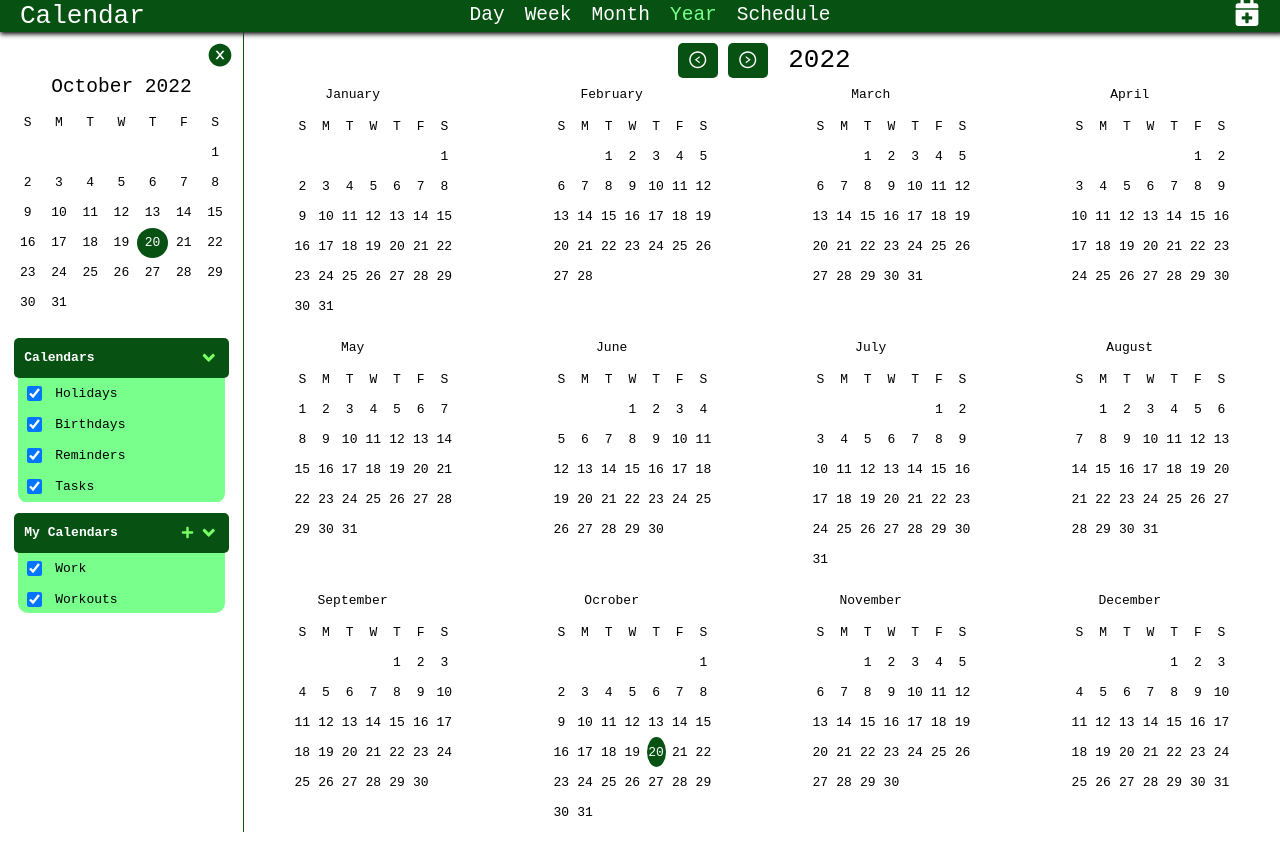
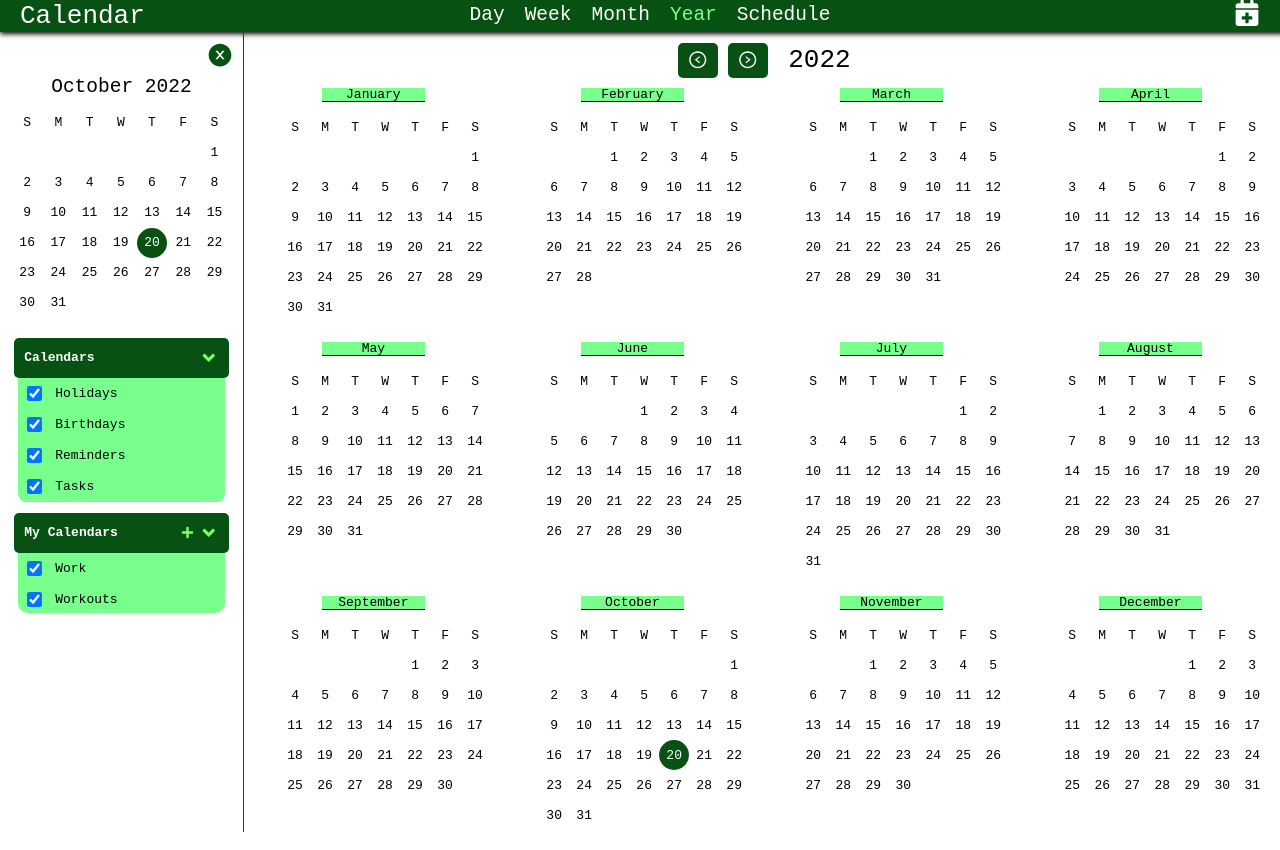
Before and after one commit to kraig-hebert/calendar, a React (Create React App) app: page / in a window 1280 px wide. Both pictures are taken after a click on the item "Year". Built offline with nearby package versions, Linux system fonts and the light colour scheme.

Commit message:
used new SmallCalendar for the sideDrawer calendar

```diff
--- a/src/components/common/smallMonthCalendar/SmallMonthCalendar.jsx
+++ b/src/components/common/smallMonthCalendar/SmallMonthCalendar.jsx
@@ -47,6 +47,10 @@ const SmallMonthCalendar = (props) => {
   return <div className={classes.calendar}>{assembleCalendar()}</div>;
 };
 
+/*
+You must send the month and year of the month you want to build
+The date is the current date used make currentDate background green
+*/
 SmallMonthCalendar.propTypes = {
   month: PropTypes.number,
   year: PropTypes.number,
--- a/src/components/common/smallMonthCalendar/styles.js
+++ b/src/components/common/smallMonthCalendar/styles.js
@@ -12,8 +12,8 @@ export const useStyles = createUseStyles({
       display: 'flex',
       justifyContent: 'center',
       alignItems: 'center',
-      width: '100%',
-      height: '100%',
+      width: '30px',
+      height: '30px',
       cursor: 'default',
     },
   },
--- a/src/components/main/calendarTypes/yearCalendar/YearCalendar.jsx
+++ b/src/components/main/calendarTypes/yearCalendar/YearCalendar.jsx
@@ -3,7 +3,6 @@ import SmallMonthCalendar from '../../../common/smallMonthCalendar/SmallMonthCal
 import { useStyles } from './styles';
 import { useSelector } from 'react-redux';
 import { selectCurrentDate } from '../../../../reducers/appSettings';
-import { render } from '@testing-library/react';
 
 const YearCalendar = () => {
   const monthNames = [
@@ -16,7 +15,7 @@ const YearCalendar = () => {
     'July',
     'August',
     'September',
-    'Ocrober',
+    'October',
     'November',
     'December',
   ];
@@ -26,8 +25,9 @@ const YearCalendar = () => {
 
   const renderedCalendarWithName = monthNames.map((month, index) => {
     return (
-      <div key={index}>
+      <div key={index} className={classes.miniCalendar}>
         <p>{month}</p>
+        <div className={classes.bottomBorder}></div>
         <SmallMonthCalendar
           year={selectedYear}
           month={index}
--- a/src/components/main/calendarTypes/yearCalendar/styles.js
+++ b/src/components/main/calendarTypes/yearCalendar/styles.js
@@ -7,14 +7,27 @@ export const useStyles = createUseStyles({
     height: '93%',
     gridTemplateColumns: 'repeat(4, 1fr)',
     gridTemplateRows: 'repeat(3, 1fr)',
-    '& div': {
-      alignSelf: 'center',
-      justifySelf: 'center',
-      width: '80%',
-    },
     '& p': {
+      backgroundColor: 'rgb(120,255,140)',
+      display: 'block',
+      height: '100%',
+      width: '50%',
       textAlign: 'center',
-      width: '80%',
     },
   },
+  miniCalendar: {
+    alignSelf: 'center',
+    justifySelf: 'center',
+    width: '80%',
+    display: 'flex',
+    flexDirection: 'column',
+    alignItems: 'center',
+    justifyContent: 'center',
+  },
+  bottomBorder: {
+    display: 'block',
+    height: '1px',
+    backgroundColor: 'black',
+    width: '50%',
+  },
 });
--- a/src/components/sideDrawer/SideDrawer.jsx
+++ b/src/components/sideDrawer/SideDrawer.jsx
@@ -3,8 +3,7 @@ import { useSelector } from 'react-redux';
 import { useStyles } from './styles';
 import { AiFillCloseCircle } from 'react-icons/ai';
 import useSideDrawerToggle from '../../utils/useSideDrawerToggle';
-
-import DrawerCalendar from './drawerCalendar/DrawerCalendar';
+import SmallMonthCalendar from '../common/smallMonthCalendar/SmallMonthCalendar';
 import DefaultDrawerAccordion from './defaultDrawerAccordion/DefaultDrawerAccordion';
 
 import {
@@ -32,7 +31,11 @@ const SideDrawer = () => {
             />
           </div>
           <p className={classes.monthName}>{month}</p>
-          <DrawerCalendar date={date} />
+          <SmallMonthCalendar
+            year={date.getFullYear()}
+            month={date.getMonth()}
+            date={date}
+          />
           <DefaultDrawerAccordion />
           <CustomerDrawerAccordion />
         </div>
--- a/src/components/sideDrawer/drawerCalendar/DrawerCalendar.jsx
+++ /dev/null
@@ -1,50 +0,0 @@
-import React from 'react';
-import { useSelector } from 'react-redux';
-import { useStyles } from './styles';
-import { getDay, getDaysInMonth } from 'date-fns';
-import { selectCurrentDate } from '../../../reducers/appSettings';
-
-const DrawerCalendar = () => {
-  const classes = useStyles();
-  const date = useSelector(selectCurrentDate);
-  const days = ['S', 'M', 'T', 'W', 'T', 'F', 'S'];
-  const numberOfDaysInMonth = getDaysInMonth(date); // returns number of days in month
-  const dayNumber = date.getDate(); //  returns number of day of the month
-
-  const checkIfCurrentDay = (i) => {
-    if (dayNumber === i) return classes.currentDay;
-    else return undefined;
-  };
-
-  // returns day of week to start the first day of month on
-  const calendarStartDay = () =>
-    getDay(new Date(date.getFullYear(), date.getMonth(), 1));
-
-  // add dates to calendar
-  const setDatesOnCalendar = (renderedCalendar) => {
-    const startDayOfMonth = calendarStartDay();
-    for (let i = 0; i < startDayOfMonth; i++) {
-      renderedCalendar.push(<div key={i + 7}></div>);
-    }
-    for (let i = 1; i <= numberOfDaysInMonth; i++) {
-      renderedCalendar.push(
-        <div key={i + 6 + startDayOfMonth} className={checkIfCurrentDay(i)}>
-          {i}
-        </div>
-      );
-    }
-    return renderedCalendar;
-  };
-
-  // assemble renderedCalendar
-  const assembleCalendar = () => {
-    const renderedCalendarWithHeader = days.map((day, index) => (
-      <div key={index}>{day}</div>
-    ));
-    return setDatesOnCalendar(renderedCalendarWithHeader);
-  };
-
-  return <div className={classes.calendar}>{assembleCalendar()}</div>;
-};
-
-export default DrawerCalendar;
--- a/src/components/sideDrawer/drawerCalendar/styles.js
+++ /dev/null
@@ -1,25 +0,0 @@
-import { createUseStyles } from 'react-jss';
-
-export const useStyles = createUseStyles({
-  calendar: {
-    marginTop: '10px',
-    width: '90%',
-    display: 'grid',
-    gridTemplateColumns: 'repeat(7, 1fr)',
-    gridTemplateRows: 'repeat(7, 30px)',
-    marginBottom: '20px',
-    '& div': {
-      display: 'flex',
-      justifyContent: 'center',
-      alignItems: 'center',
-      width: '100%',
-      height: '100%',
-      cursor: 'default',
-    },
-  },
-  currentDay: {
-    backgroundColor: 'rgb(7,82,18)',
-    color: 'white',
-    borderRadius: '50%',
-  },
-});
```
Also changed, not shown: src/utils/useFormatMainHeader.js (deleted).
